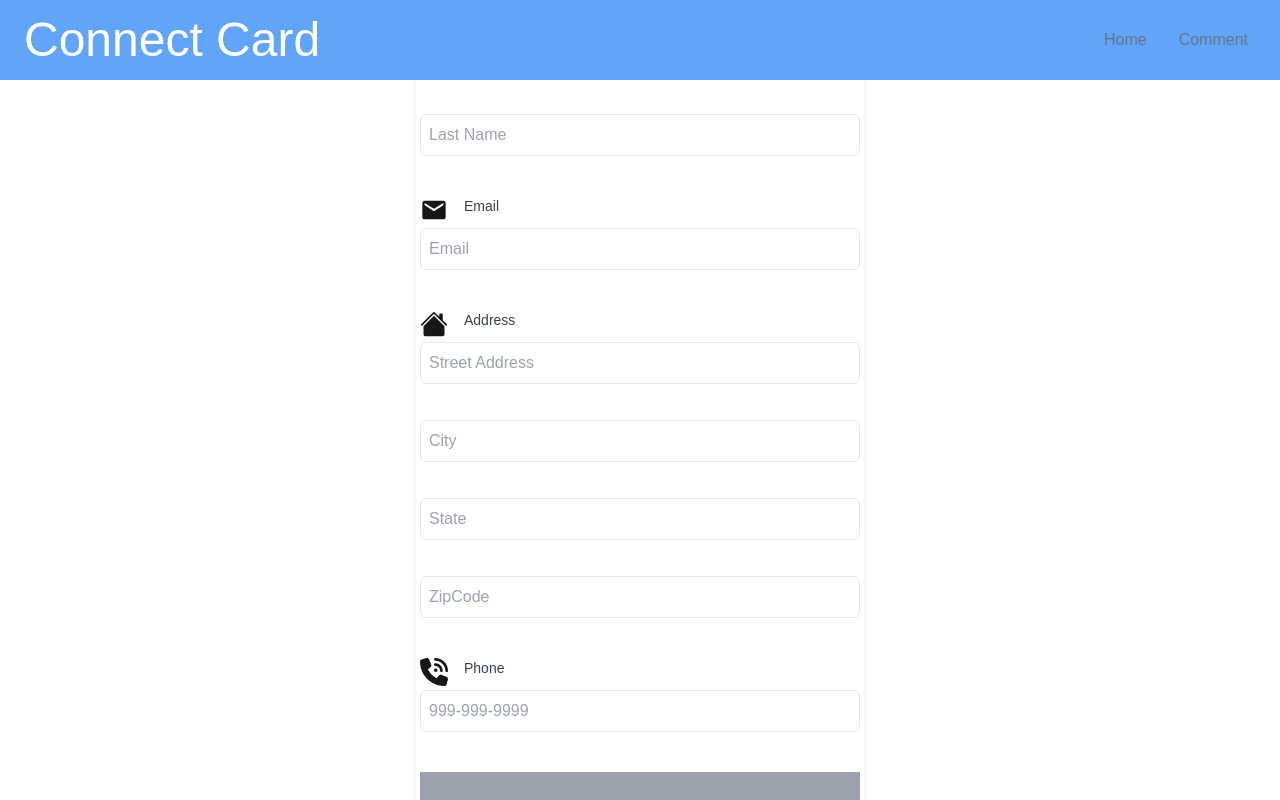
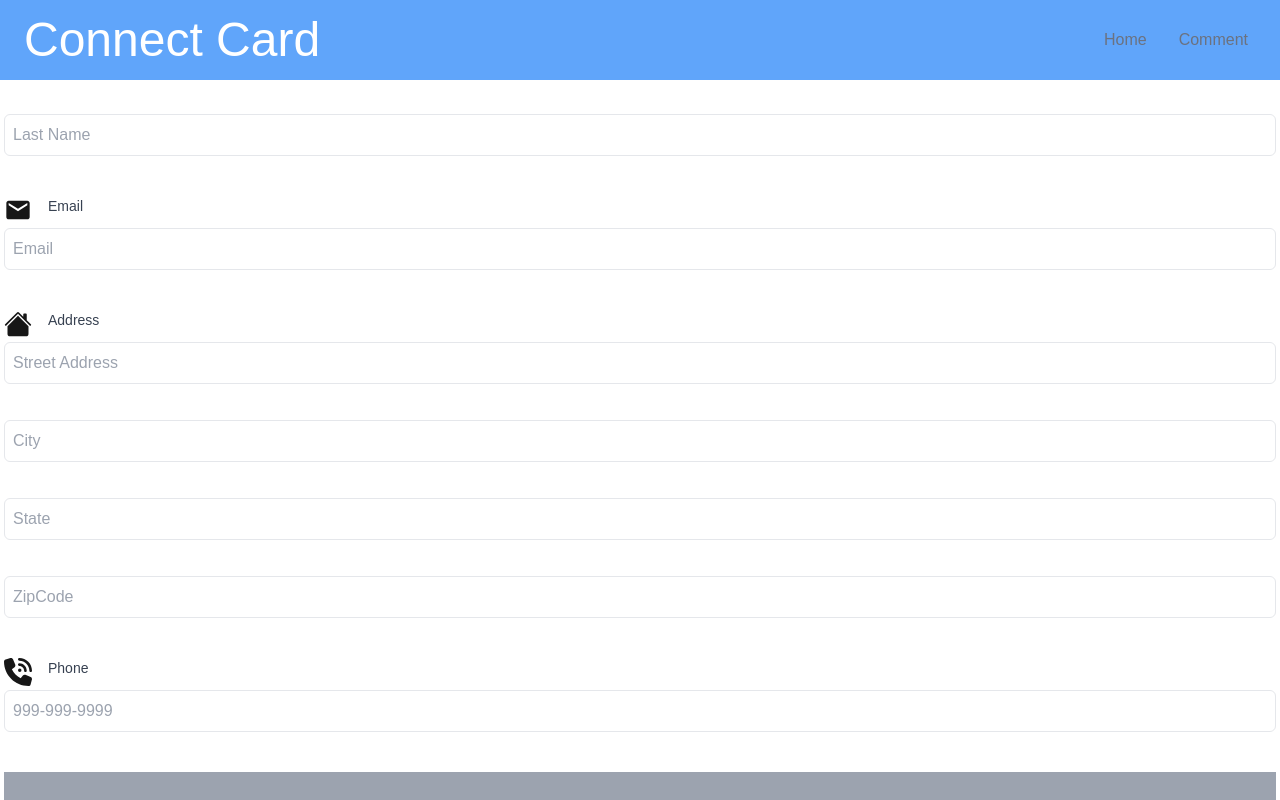
Before and after one commit to m786931/fellowship_connect, a Next.js app: page /welcome/1 in a window 1280 px wide. Shown: the top 800 px of the page. Built offline with nearby package versions, Linux system fonts and the light colour scheme.

Commit message:
Widen app

```diff
--- a/app/welcome/[churchId]/connect_card.tsx
+++ b/app/welcome/[churchId]/connect_card.tsx
@@ -47,7 +47,7 @@ console.log("ServerState: " + serverState.successMsg)
 
   return (
     <div className='p-0'>
-      <form action={formAction} ref={formRef} className="max-w-md mx-auto p-1 bg-white rounded-lg shadow-md">
+      <form action={formAction} ref={formRef} className="w-full mx-auto p-1 bg-white rounded-lg shadow-md">
         <div className="flex flex-col gap-y-2">
           <div>
             <div className="flex flex-row gap-x-4">
```
